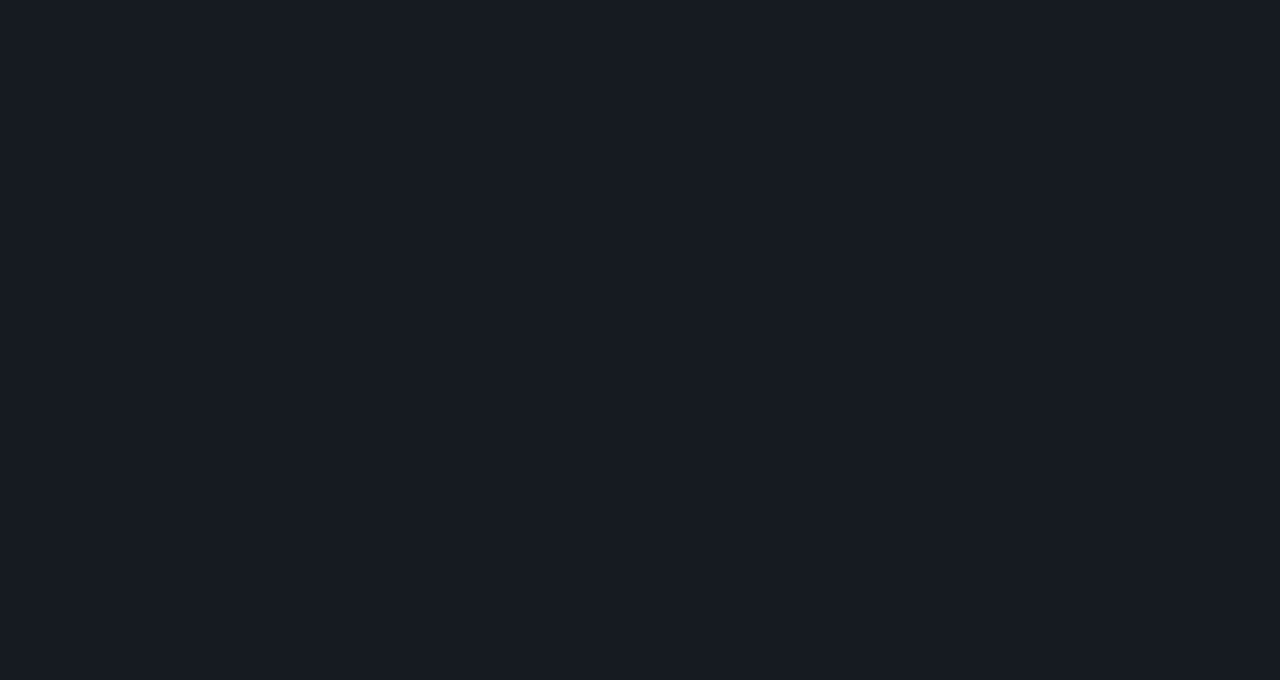
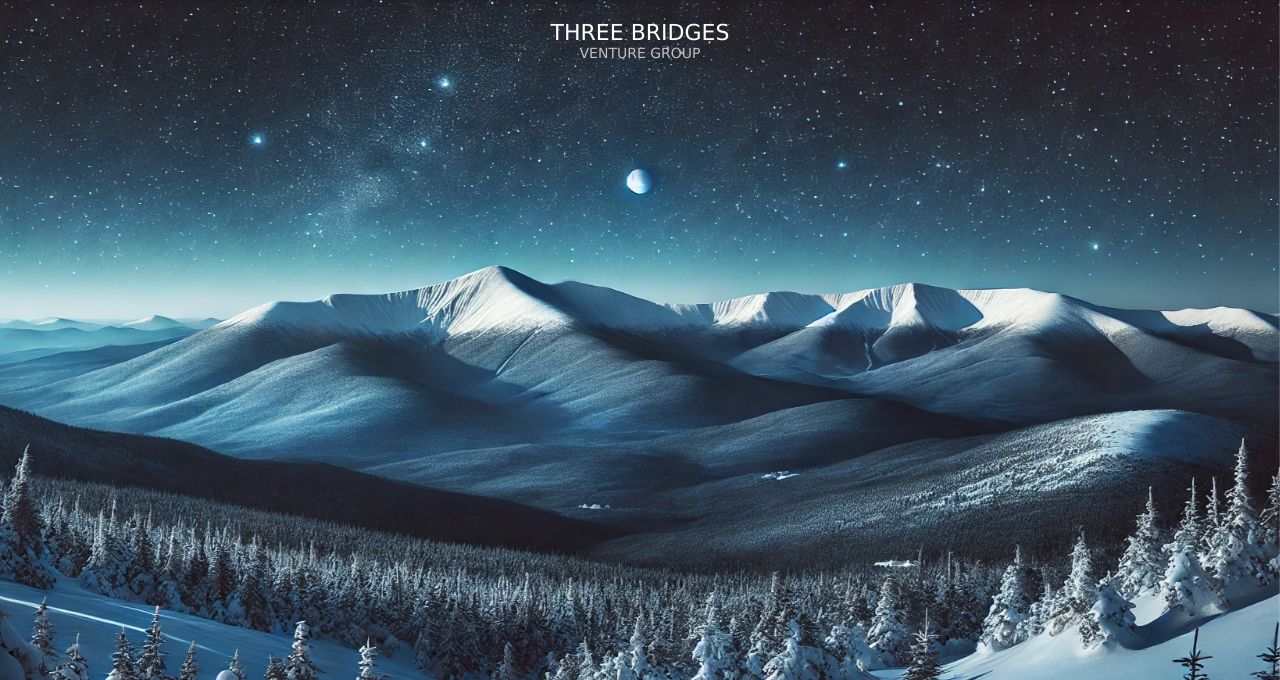
Before and after one commit to mikeymo/mikeymo.threebridges.web, a plain HTML site: page index.html in a window 1280 px wide. Shown: the top 680 px of the page. Drawn offline with Linux system fonts and the light colour scheme.

Commit message:
Added bg image

```diff
--- a/index.html
+++ b/index.html
@@ -5,27 +5,44 @@
 <meta name="viewport" content="width=device-width, initial-scale=1.0">
 <title>Three Bridges Venture Group</title>
 <style>
-  html, body {
-    height: 100%;
-    margin: 0;
-    padding: 0;
-    background-color: #161b22;
-    display: flex;
-    flex-direction: column;
-    justify-content: flex-end;
+
+
+  body, html {
+            margin: 0;
+            padding: 0;
+            height: 100%;
+        }
+
+  .bg-container {
+      /* Fill the entire viewport */
+      min-height: 100vh;
+      width: 100%;
+
+      /* Set background image */
+      background-image: url('presrange.webp');
+
+      /* Make background responsive */
+      background-position: center;
+      background-repeat: no-repeat;
+      background-size: cover;
+
+      /* Fix background while scrolling (optional) */
+      background-attachment: fixed;
   }
   .footer-text {
-    text-align: center;
-    color:#404040;
-    font-family: Verdana, Geneva, Tahoma, sans-serif;
-    padding: 20px;
+      color:silver;
+      font-family: Verdana, Geneva, Tahoma, sans-serif;
+      padding: 20px;
+      text-align:center;
   }
 </style>
 </head>
 <body>
+  <div class="bg-container">
   <div class="footer-text">
-    <h1>THREE BRIDGES</h1>
-    <p>VENTURE GROUP</p>
+    <div style="font-size: 22px;color: white;">THREE BRIDGES</div>
+    <div style="font-size: 14px;color: wwhitesmokehite;">VENTURE GROUP</div>
+  </div>
   </div>
 </body>
 </html>
```
Also changed, not shown: PresRange.webp (added).
